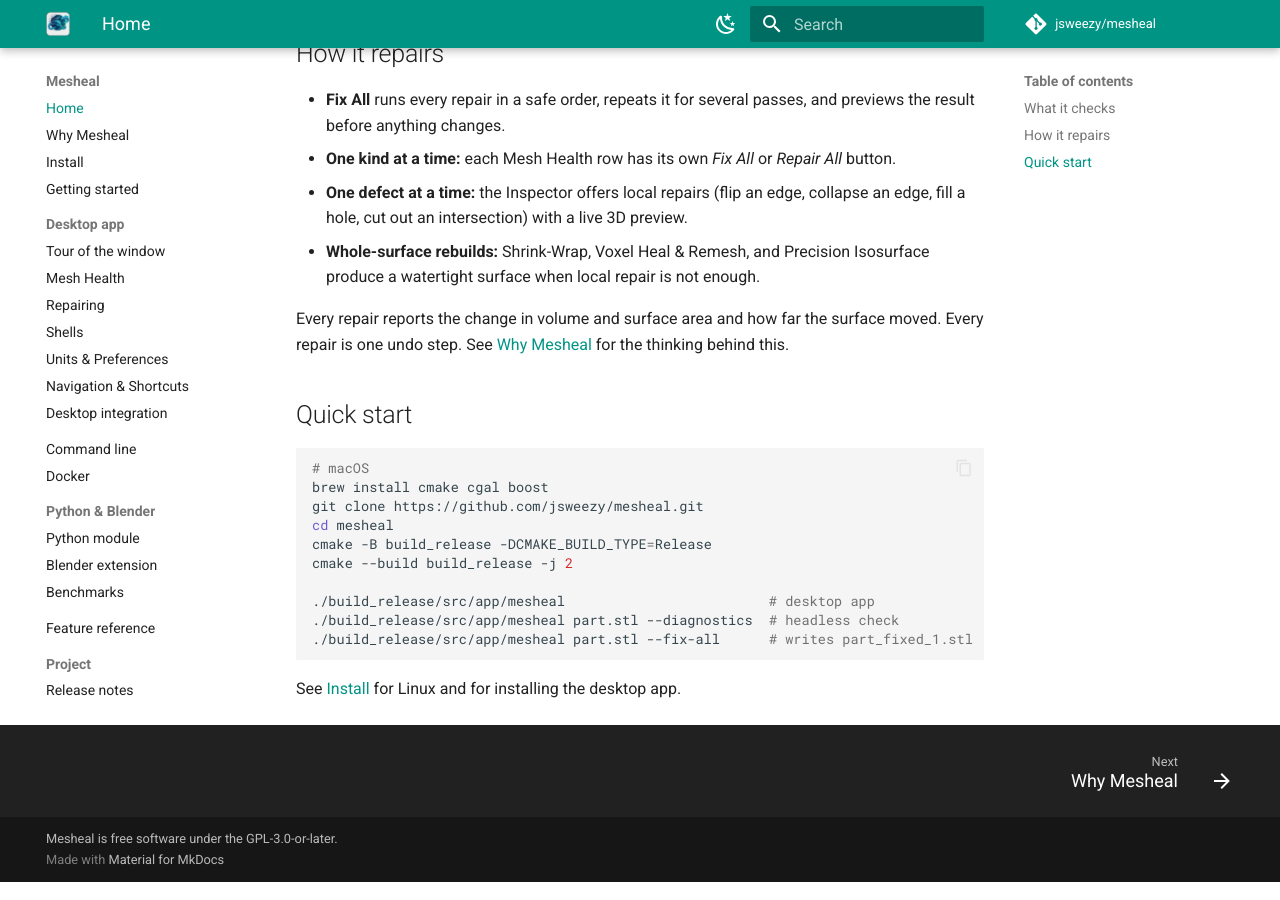
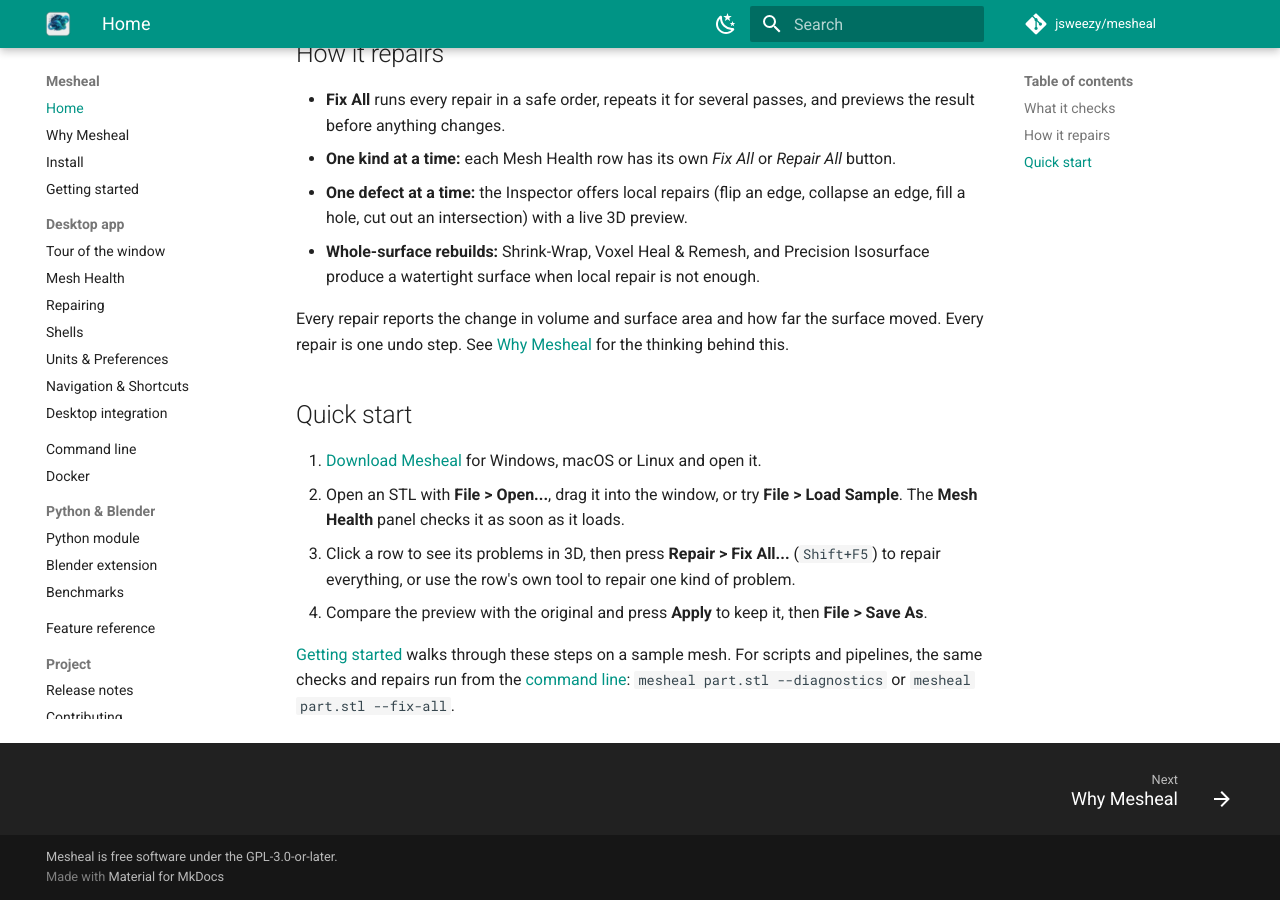
Before and after one commit to jsweezy/mesheal, an MkDocs documentation site: the page built from docs/index.md, in a window 1280 px wide and 900 px high, scrolled down 1657 px. Built offline with MkDocs 1.6.1 and Material for MkDocs 9.7.7, drawn with Linux system fonts in a browser that asks for light colours; comment, search, counter and statistics services are not loaded.

Commit message:
Docs home: quick start shows how to use Mesheal; building from source stays on Install

````diff
--- a/docs/index.md
+++ b/docs/index.md
@@ -68,17 +68,13 @@ repair is one undo step. See [Why Mesheal](why.md) for the thinking behind this.
 
 ## Quick start
 
-```bash
-# macOS
-brew install cmake cgal boost
-git clone https://github.com/jsweezy/mesheal.git
-cd mesheal
-cmake -B build_release -DCMAKE_BUILD_TYPE=Release
-cmake --build build_release -j 2
+1. [Download Mesheal](install.md#download) for Windows, macOS or Linux and open it.
+2. Open an STL with **File > Open...**, drag it into the window, or try
+   **File > Load Sample**. The **Mesh Health** panel checks it as soon as it loads.
+3. Click a row to see its problems in 3D, then press **Repair > Fix All...** (`Shift+F5`) to repair
+   everything, or use the row's own tool to repair one kind of problem.
+4. Compare the preview with the original and press **Apply** to keep it, then **File > Save As**.
 
-./build_release/src/app/mesheal                         # desktop app
-./build_release/src/app/mesheal part.stl --diagnostics  # headless check
-./build_release/src/app/mesheal part.stl --fix-all      # writes part_fixed_1.stl
-```
-
-See [Install](install.md) for Linux and for installing the desktop app.
+[Getting started](getting-started.md) walks through these steps on a sample mesh. For scripts and
+pipelines, the same checks and repairs run from the [command line](CLI.md):
+`mesheal part.stl --diagnostics` or `mesheal part.stl --fix-all`.
````
